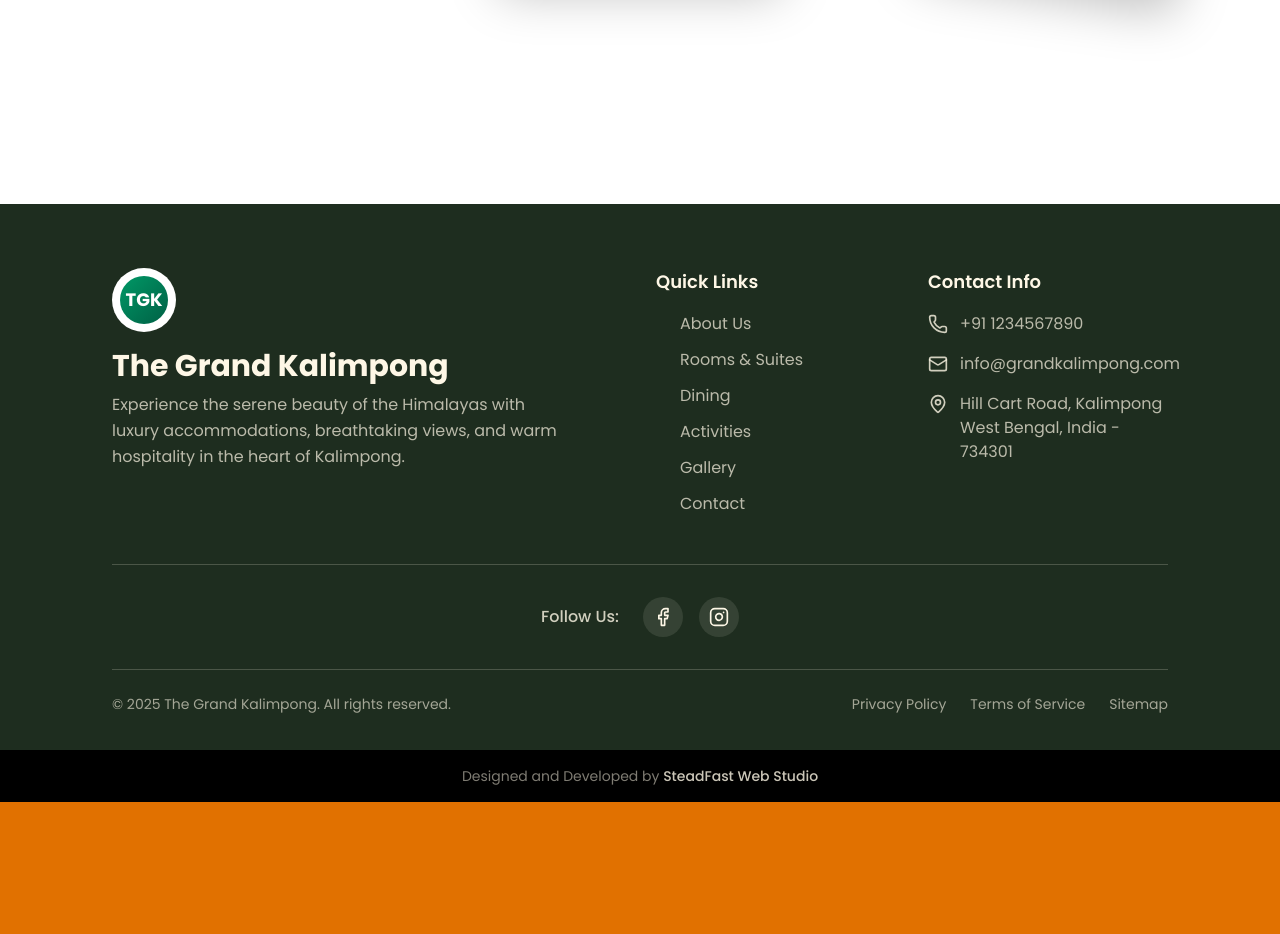
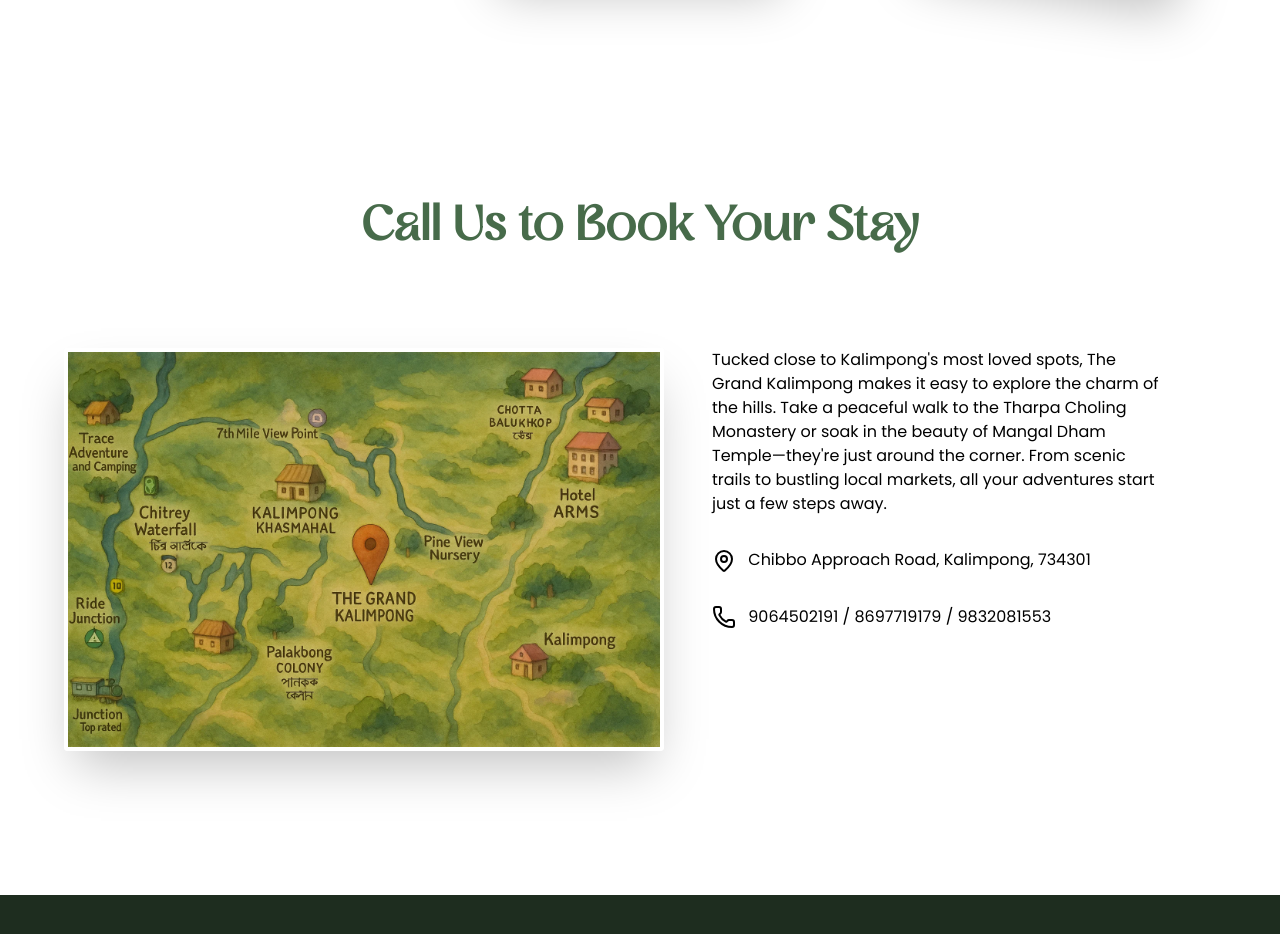
Before and after one commit to thegrandkalimpong/thegrandkpg, a Next.js app: page /our-hotel in a window 1280 px wide. Shown: the part 1576-2510 px from the top of the page. Before the commit the page ends 2378 px from the top, so only its background shows below. Built offline with nearby package versions, Linux system fonts and the light colour scheme.

Commit message:
our hotel done

```diff
--- a/src/app/(main)/gallery/page.tsx
+++ b/src/app/(main)/gallery/page.tsx
@@ -79,7 +79,7 @@
                         key={filter}
                         className={`mb-2 px-4 py-2 align-middle text-sm font-semibold tracking-widest uppercase transition-colors ${
                             selectedFilter === filter
-                                ? "bg-greenish text-cream"
+                                ? "bg-moss-light text-cream"
                                 : "hover:bg-greenish bg-cream text-black hover:text-white"
                         }`}
                         onClick={() => setSelectedFilter(filter)}
@@ -88,7 +88,7 @@
                     </button>
                 ))}
             </div>
-            <div className="grid grid-cols-1 gap-4 sm:grid-cols-2 md:grid-cols-3 lg:grid-cols-4 xl:grid-cols-4">
+            <div className="mx-auto grid max-w-7xl grid-cols-1 gap-4 sm:grid-cols-2 md:grid-cols-3 lg:grid-cols-4 xl:grid-cols-4">
                 {filteredImages.map((item, index) => {
                     return (
                         <div
--- a/src/app/(main)/our-hotel/page.tsx
+++ b/src/app/(main)/our-hotel/page.tsx
@@ -1,6 +1,8 @@
-"use client";
+// "use client";
 
+import Map from "@/components/Map";
 import { amenities } from "@/data/amenities";
+import { MapPin, Phone } from "lucide-react";
 import Image from "next/image";
 import React from "react";
 
@@ -147,11 +149,35 @@
                 </div>
             </div>
 
-            <style jsx>{`
-                .font-handwriting {
-                    font-family: "Caveat", cursive;
-                }
-            `}</style>
+            <div className="mx-auto mt-32 w-full max-w-6xl pt-24">
+                <h1 className="font-mageline text-moss-light mb-24 text-center text-5xl font-semibold">
+                    Call Us to Book Your Stay
+                </h1>
+                <div className="flex flex-col md:flex-row">
+                    <Map />
+                    <div className="px-12">
+                        <p>
+                            Tucked close to Kalimpong&apos;s most loved spots,
+                            The Grand Kalimpong makes it easy to explore the
+                            charm of the hills. Take a peaceful walk to the
+                            Tharpa Choling Monastery or soak in the beauty of
+                            Mangal Dham Temple—they&apos;re just around the
+                            corner. From scenic trails to bustling local
+                            markets, all your adventures start just a few steps
+                            away.
+                        </p>
+                        {/* <div className="text-moss-dark flex w-full flex-col items-center justify-between gap-0.5 py-4 font-medium md:flex-row"> */}
+                        <p className="my-8">
+                            <MapPin className="mr-2 mb-2 inline md:mb-0" />{" "}
+                            Chibbo Approach Road, Kalimpong, 734301
+                        </p>
+                        <p>
+                            <Phone className="mr-2 mb-2 inline md:mb-0" />{" "}
+                            9064502191 / 8697719179 / 9832081553{" "}
+                        </p>
+                    </div>
+                </div>
+            </div>
         </section>
     );
 };
--- a/src/app/globals.css
+++ b/src/app/globals.css
@@ -25,7 +25,7 @@
 
 @layer base {
     html {
-        @apply bg-amber-600;
+        @apply bg-white;
     }
     body {
         @apply text-foreground bg-cream/50;
@@ -46,3 +46,7 @@
         @apply cursor-pointer;
     }
 }
+
+.font-handwriting {
+    font-family: "Caveat", cursive;
+}
--- /dev/null
+++ b/src/components/Map.tsx
@@ -0,0 +1,24 @@
+"use client";
+import Image from "next/image";
+import React from "react";
+
+const Map = () => {
+    return (
+        <Image
+            src={"/map.webp"}
+            width={600}
+            height={400}
+            alt={"Map"}
+            className="basis-1/2 cursor-pointer rounded-sm border-4 border-white shadow-2xl"
+            priority
+            onClick={() => {
+                window.open(
+                    "https://maps.app.goo.gl/F2u52nL8ANCnFB7h9",
+                    "_blank",
+                );
+            }}
+        />
+    );
+};
+
+export default Map;
```
Also changed, not shown: public/map.webp (added).
